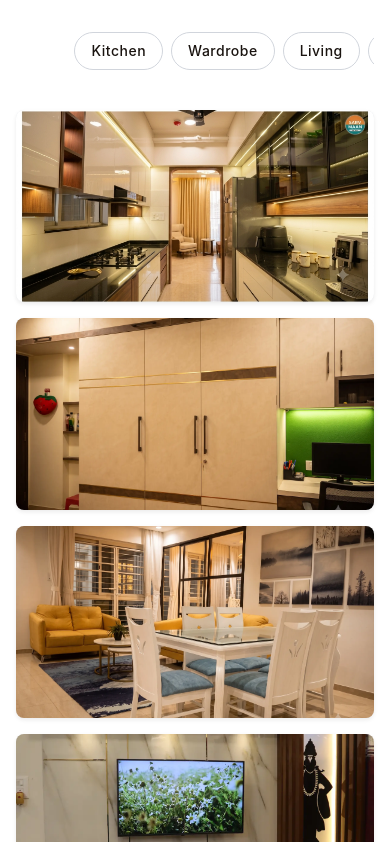
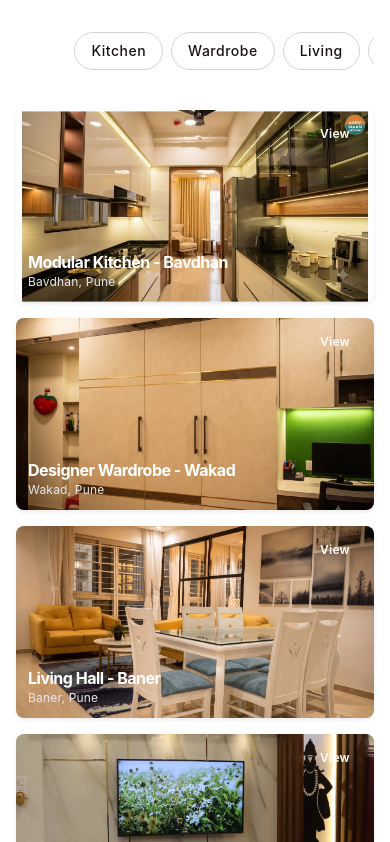
Before and after one commit to tarady2014/sarvmaan-interiors, a Next.js app: page / in a window 390 px wide. Shown: the part 2122-2964 px from the top of the page. Built offline with nearby package versions, Linux system fonts and the light colour scheme.

Commit message:
Fix: Make project card text visible on mobile - improve mobile UX

```diff
--- a/src/components/ProjectsGallery.tsx
+++ b/src/components/ProjectsGallery.tsx
@@ -102,12 +102,12 @@ export default function ProjectsGallery() {
                     priority={index < 3}
                   />
                   <div className="absolute inset-0 bg-black/0 group-hover:bg-black/40 transition-colors duration-300 flex items-end p-3 md:p-4">
-                    <div className="opacity-0 group-hover:opacity-100 transition-opacity duration-300 w-full">
+                    <div className="opacity-100 md:opacity-0 md:group-hover:opacity-100 transition-opacity duration-300 w-full">
                       <h3 className="text-white text-base md:text-lg font-bold">{project.title}</h3>
                       <p className="text-gray-200 text-xs md:text-sm">{project.location}</p>
                     </div>
                   </div>
-                  <div className="absolute top-3 right-3 bg-secondary text-white px-3 py-1 rounded-full text-xs font-semibold opacity-0 group-hover:opacity-100 transition-opacity">
+                  <div className="absolute top-3 right-3 bg-secondary text-white px-3 py-1 rounded-full text-xs font-semibold opacity-100 md:opacity-0 md:group-hover:opacity-100 transition-opacity">
                     View
                   </div>
                 </div>
```
